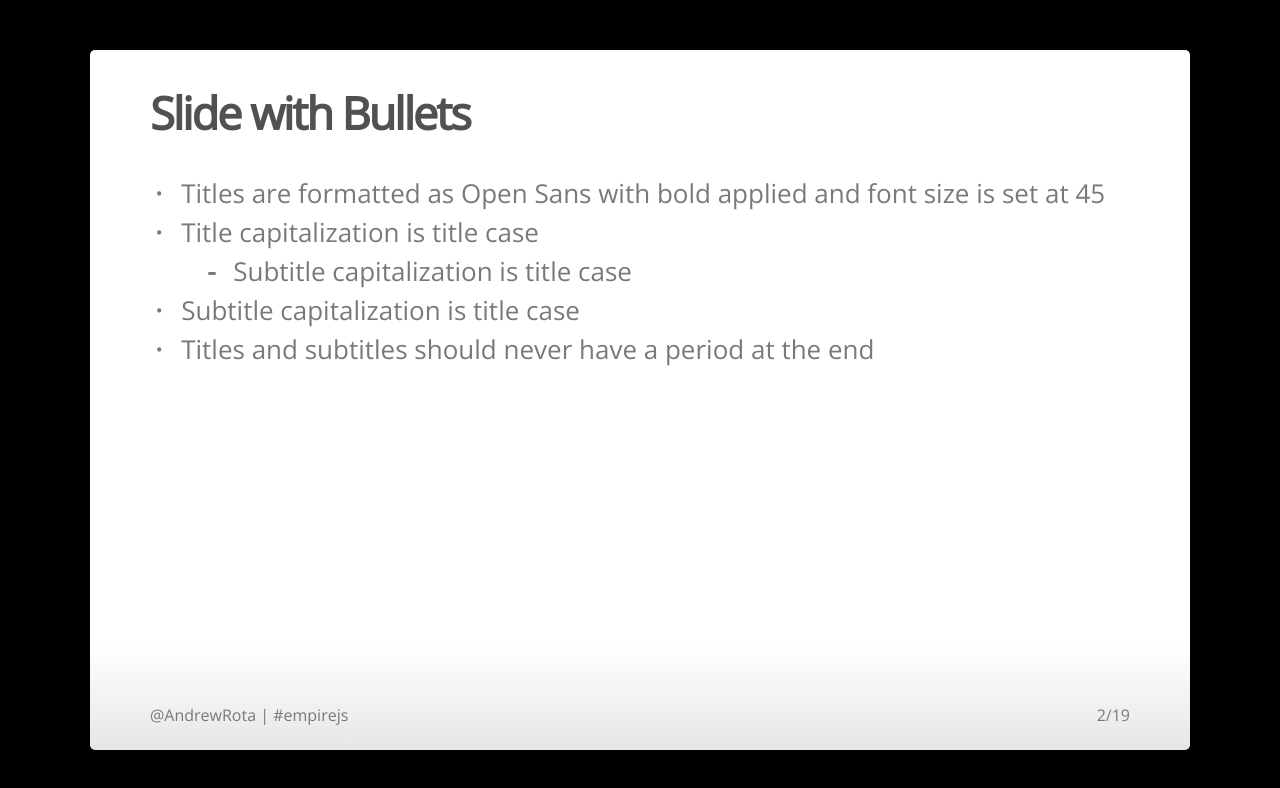
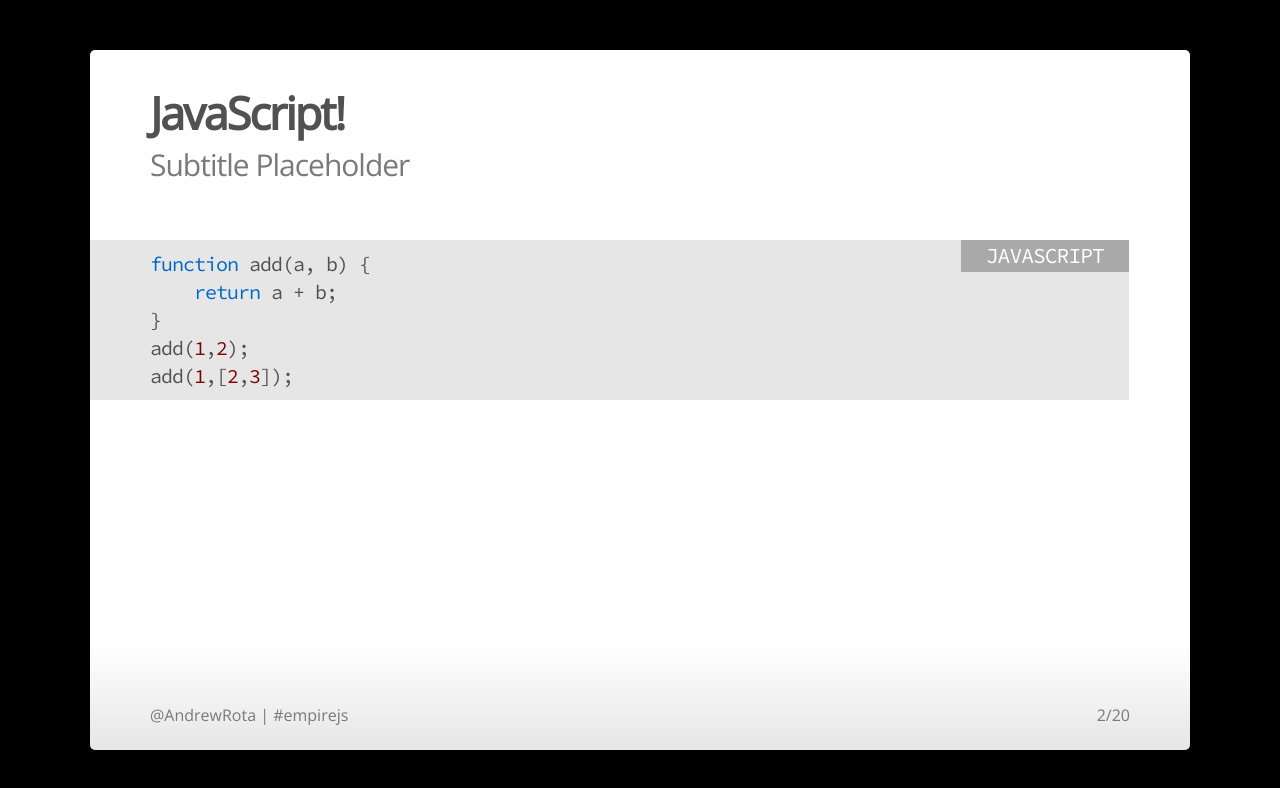
Before and after one commit to andrewrota/why-static-type-checking-is-better-presentation, a plain HTML site: page index.html in a window 1280 px wide. Both pictures are taken after a click on the element 1240 px from the left and 400 px from the top of the page. Drawn offline with nearby package versions, Linux system fonts and the light colour scheme.

Commit message:
Simple example

```diff
--- a/index.html
+++ b/index.html
@@ -39,6 +39,22 @@ URL: https://code.google.com/p/io-2012-slides
       <h2 data-config-subtitle><!-- populated from slide_config.json --></h2>
       <p data-config-presenter><!-- populated from slide_config.json --></p>
     </hgroup>
+  </slide>
+
+    <slide>
+    <hgroup>
+      <h2>JavaScript!</h2>
+      <h3>Subtitle Placeholder</h3>
+    </hgroup>
+    <article>
+      <pre class="prettyprint" data-lang="javascript">
+function add(a, b) {
+    return a + b;
+}
+add(1,2);
+add(1,[2,3]);
+</pre>
+    </article>
   </slide>
 
   <slide>
```
